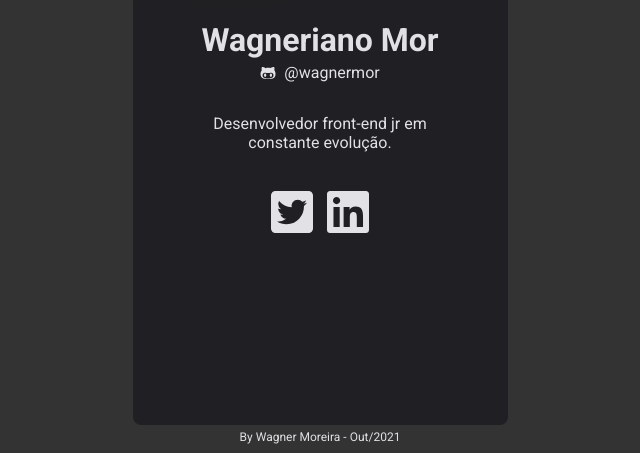
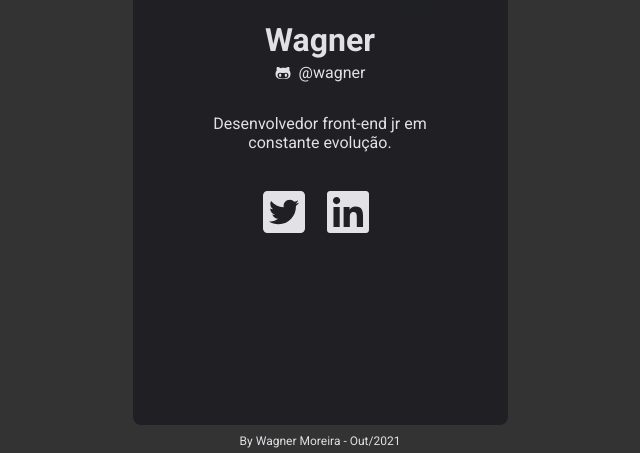
Before and after one commit to wagnermor/cracha-nlw, a plain HTML site: page index.html in a window 1280 px wide. Shown: the part 375-828 px from the top of the page, without its empty margins (320-960 px from the left). Drawn offline with Linux system fonts and the light colour scheme; no server answers.

Commit message:
Stage 4 completed

```diff
--- a/css/style.css
+++ b/css/style.css
@@ -65,7 +65,6 @@ a, ul {
   display: flex;
   justify-content: center;
   align-items: center;
-  gap: .5rem;
 
 }
 
@@ -73,6 +72,10 @@ a {
   color: var(--gray);
   text-decoration: none;
   margin-top: 0.25rem;
+}
+
+a img {
+  margin-right: .5rem;
 }
 
 p {
@@ -83,6 +86,7 @@ ul {
   margin-top: 2rem;
   list-style: none;
   padding: 0;
+  gap: .5rem;
 }
 
 footer {
@@ -90,9 +94,16 @@ footer {
   color: var(--gray);
   text-align: center;
   font-size: .75rem;
+  /* display: flex; */
+  /* justify-content: center; */
+  /* align-items: center; */
 }
 
 footer p {
   margin: 0;
   padding: .3rem;
 }
+
+footer p a {
+  display: inline-block;
+}
--- a/index.html
+++ b/index.html
@@ -15,22 +15,22 @@
         <span>
           <img src="./images/build.svg" alt="Selo Rocketseat">
         </span>
-        <img src="https://avatars.githubusercontent.com/u/47096330?v=4" alt="Foto pessoal">
+        <img src="https://lorempixel.com/187/187/cats" id="userPhoto" alt="Foto pessoal">
       </div>
-      <h1 id="userName">Wagner Moreira</h1>
-      <a href="http://github.com/wagnermor/" target="_blank" >
+      <h1 id="userName">Wagner</h1>
+      <a href="http://github.com/wagnermor/" id="userLogin" target="_blank" >
         <img src="images/github-alt-brands.svg" alt="ícone github">
-        @wagnermor</a>
+        @<span >wagner</span></a>
 
-        <p>Desenvolvedor front-end jr em constante evolução.</p>
+        <p id="userBio">Desenvolvedor front-end jr em constante evolução.</p>
 
         <ul id ="socialLinks">
           <li class="twitter"><a href="https://twitter.com/wagnerianomor" target="_blank"><img src="./images/twitter-square-brands.svg" alt="ícone twitter" target="_blank"></a></li>
-          <li class="linkedin"><a href="https://linkedin.com/in/wagnermor" target="_blank"><img src="./images/linkedin-brands.svg" alt="ícone twitter" target="_blank"></a></li>
+          <li class="linkedin"><a href="https://linkedin.com/in/wagnermor" id="userLinkedin" target="_blank"><img src="./images/linkedin-brands.svg" alt="ícone twitter" target="_blank"></a></li>
         </ul>
     </div>
   </main>
-  <footer><p>By Wagner Moreira - Out/2021</p></footer>
-  <script src="./js/index.js"></script>
+  <footer><p>By <a href="https://github.com/wagnermor/cracha-nlw" target="_blank">Wagner Moreira</a> - Out/2021</p></footer>
+  <script src="./js/main.js"></script>
 </body>
 </html>
--- a/js/index.js
+++ /dev/null
@@ -1,20 +0,0 @@
-const linksSocialMedia = {
-  github: "wagnermor",
-  twitter: "wagnerianomor",
-  linkedin: "wagnermor",
-}
-
-function changeLinksSocialMedia() {
-  userName.textContent = "Wagneriano Mor";
-
-  for (let li of socialLinks.children) {
-    const social = li.getAttribute("class");
-    let linkedinLink = "in/";
-
-    if(social !== "linkedin") linkedinLink = '';
-
-     li.children[0].href = `https://${social}.com/${linkedinLink}${linksSocialMedia[social]}`;
-  }
-}
-
-changeLinksSocialMedia();
```
Also changed, not shown: 1 other file.
